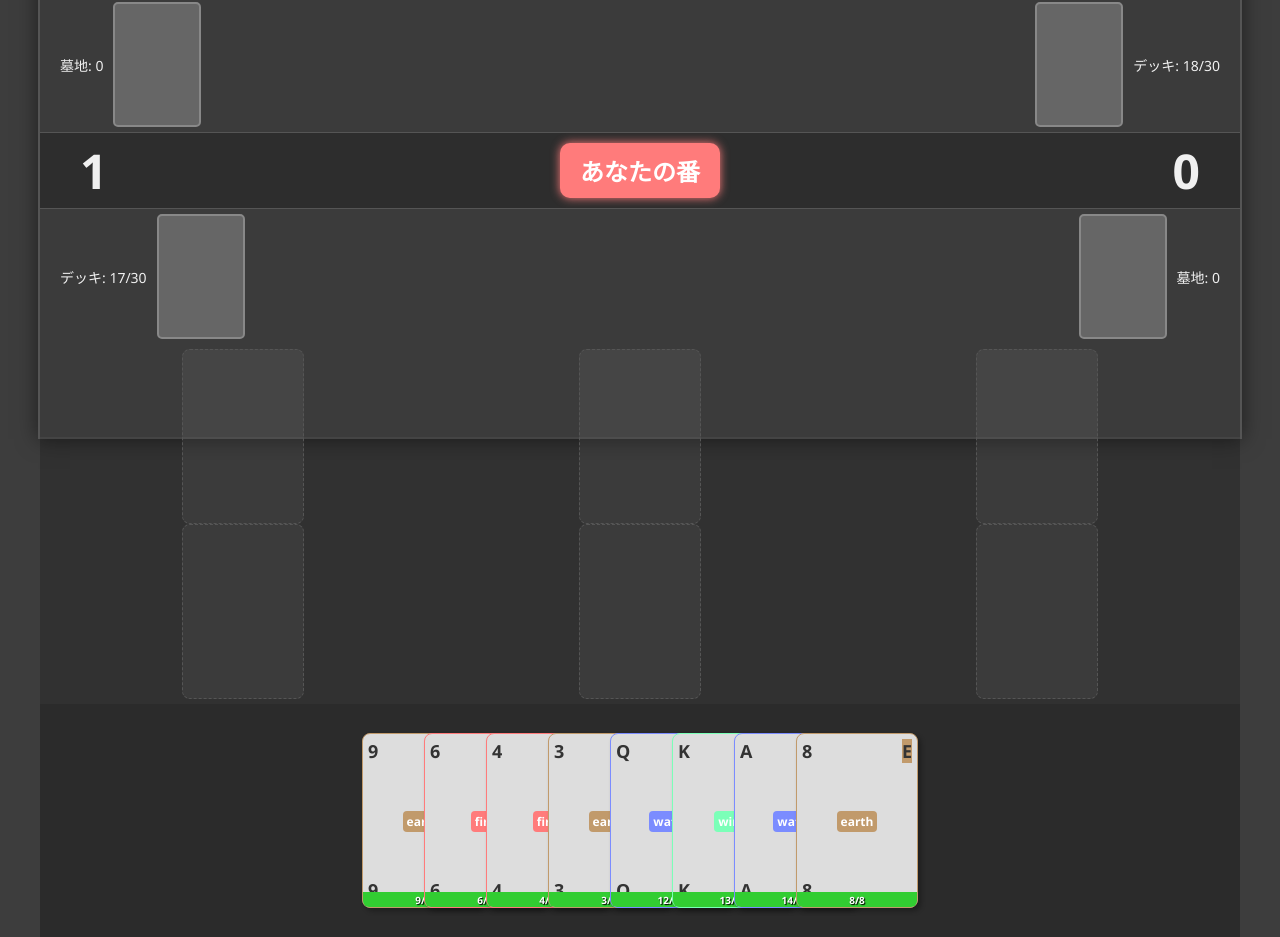
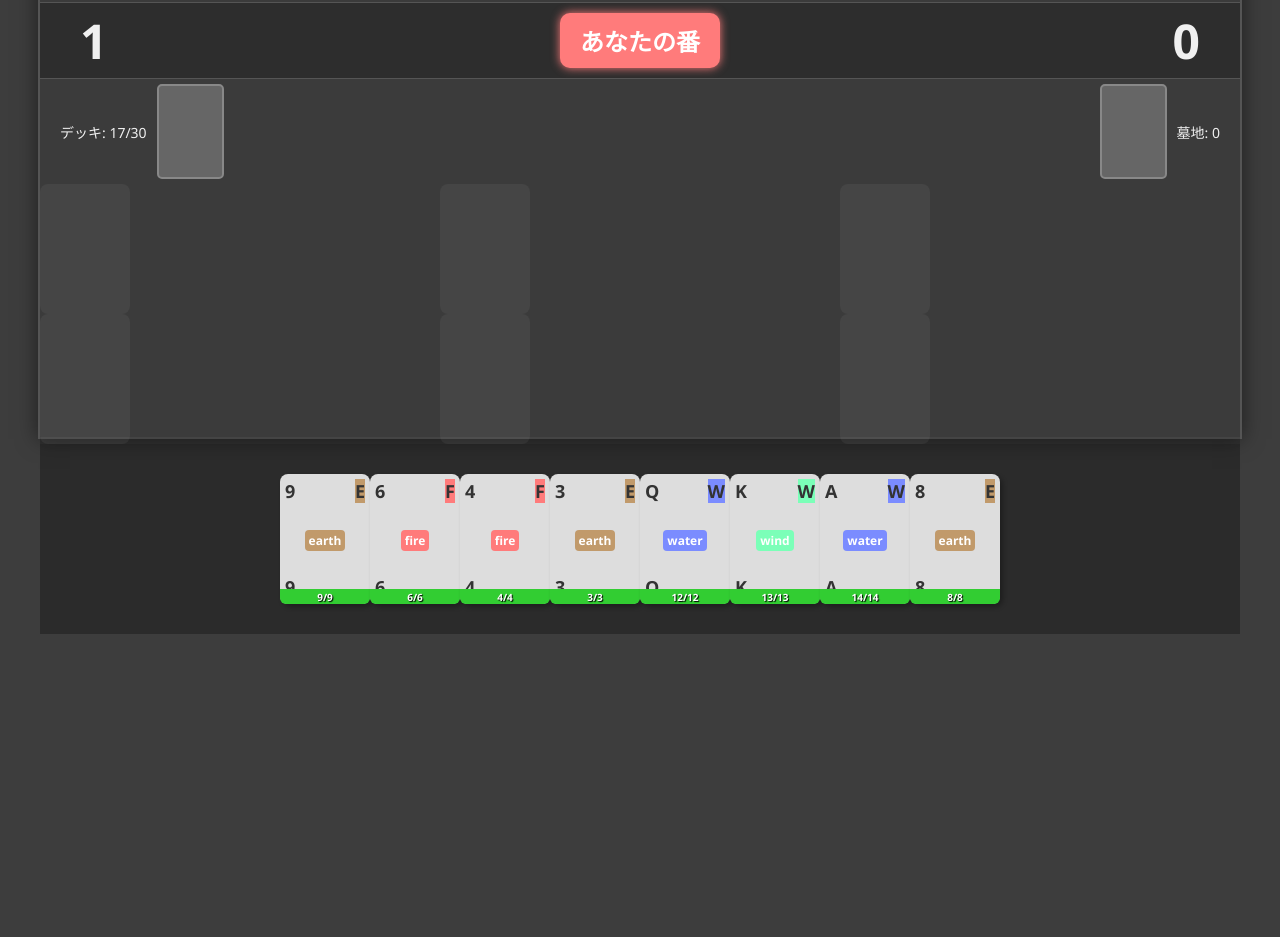
Before and after one commit to shogo-class23/card-games, a plain HTML site: page index.html in a window 1280 px wide. Shown: the part 363-1300 px from the top of the page. After the commit the page ends 997 px from the top, so only its background shows below. Drawn offline with Linux system fonts and the light colour scheme.

Commit message:
feat: Ensure full adjacency for field cards and full visibility for hand cards

```diff
--- a/index.html
+++ b/index.html
@@ -13,8 +13,8 @@
             --border-color: #555;
             --field-bg: rgba(0, 0, 0, 0.2);
             --hand-bg: rgba(0, 0, 0, 0.3);
-            --card-width: 120px;
-            --card-height: 173px;
+            --card-width: 90px;
+            --card-height: 130px;
         }
 
         body {
@@ -88,11 +88,10 @@
             grid-template-columns: repeat(3, 1fr);
             grid-template-rows: repeat(2, 1fr);
             gap: 0px;
-            padding: 5px;
+            padding: 0px;
             background: var(--field-bg);
             flex-grow: 1;
-            align-items: center;
-            justify-items: center;
+            /* Remove align-items and justify-items to make cards fill grid cell */
         }
 
         /* Center Area */
@@ -129,7 +128,7 @@
             background: var(--hand-bg);
         }
         .player-hand .card {
-            margin: 0 -30px; /* Adjusted overlap for new card size */
+            margin: 0; /* No overlap for full visibility */
             transition: transform 0.2s ease, margin 0.2s ease;
         }
         .player-hand .card:hover {
@@ -142,14 +141,14 @@
         .card-slot {
             width: var(--card-width);
             height: var(--card-height);
-            border: 1px dashed #555; /* Reduced border for less visual gap */
+            border: none; /* No border for complete adjacency */
             border-radius: 8px;
             background-color: rgba(255, 255, 255, 0.05);
         }
         .card {
             width: var(--card-width);
             height: var(--card-height);
-            border: 1px solid #333; /* Reduced border for less visual gap */
+            border: none; /* No border for complete adjacency */
             border-radius: 8px;
             background-color: #ddd;
             color: #333;
```
